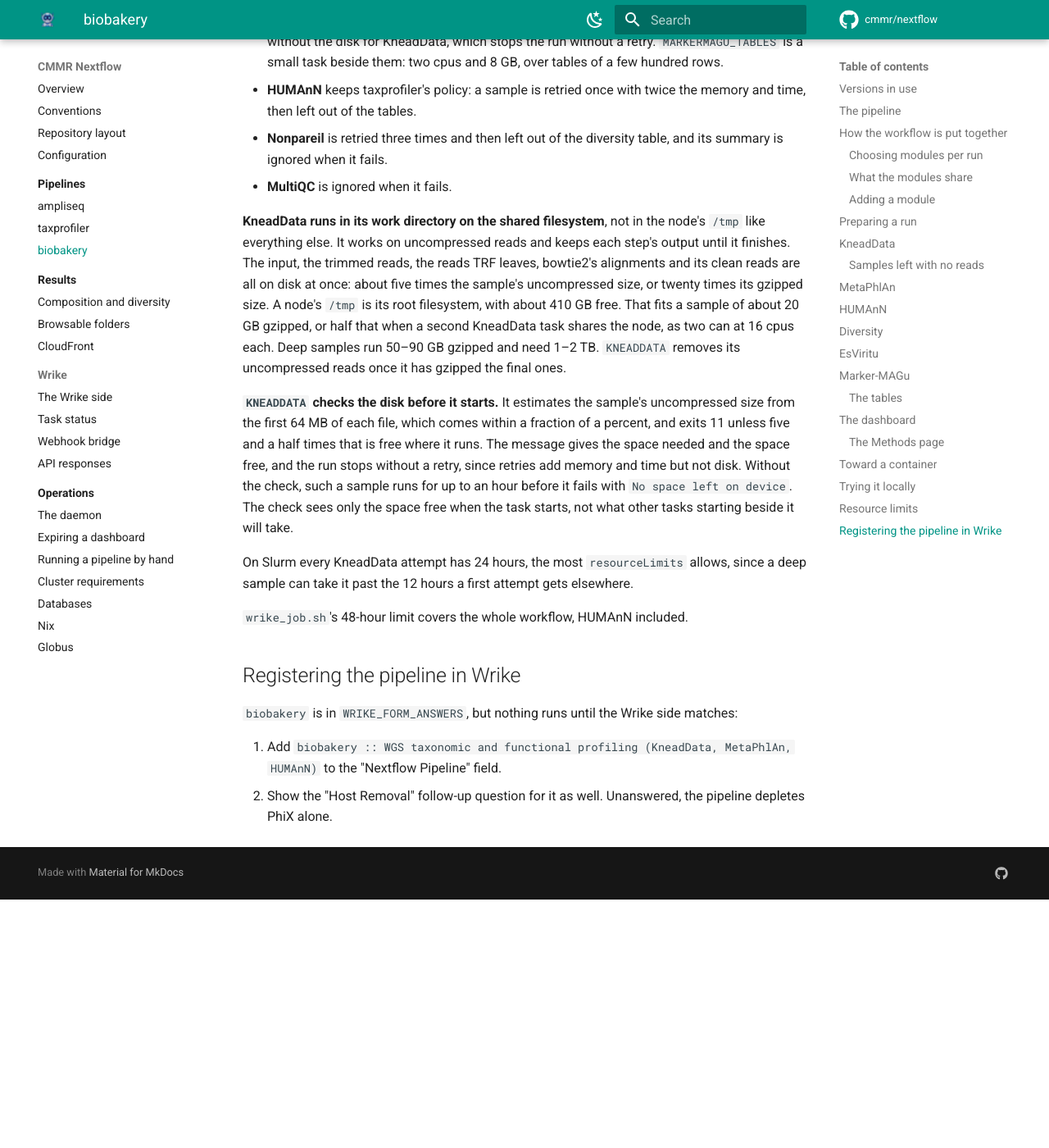
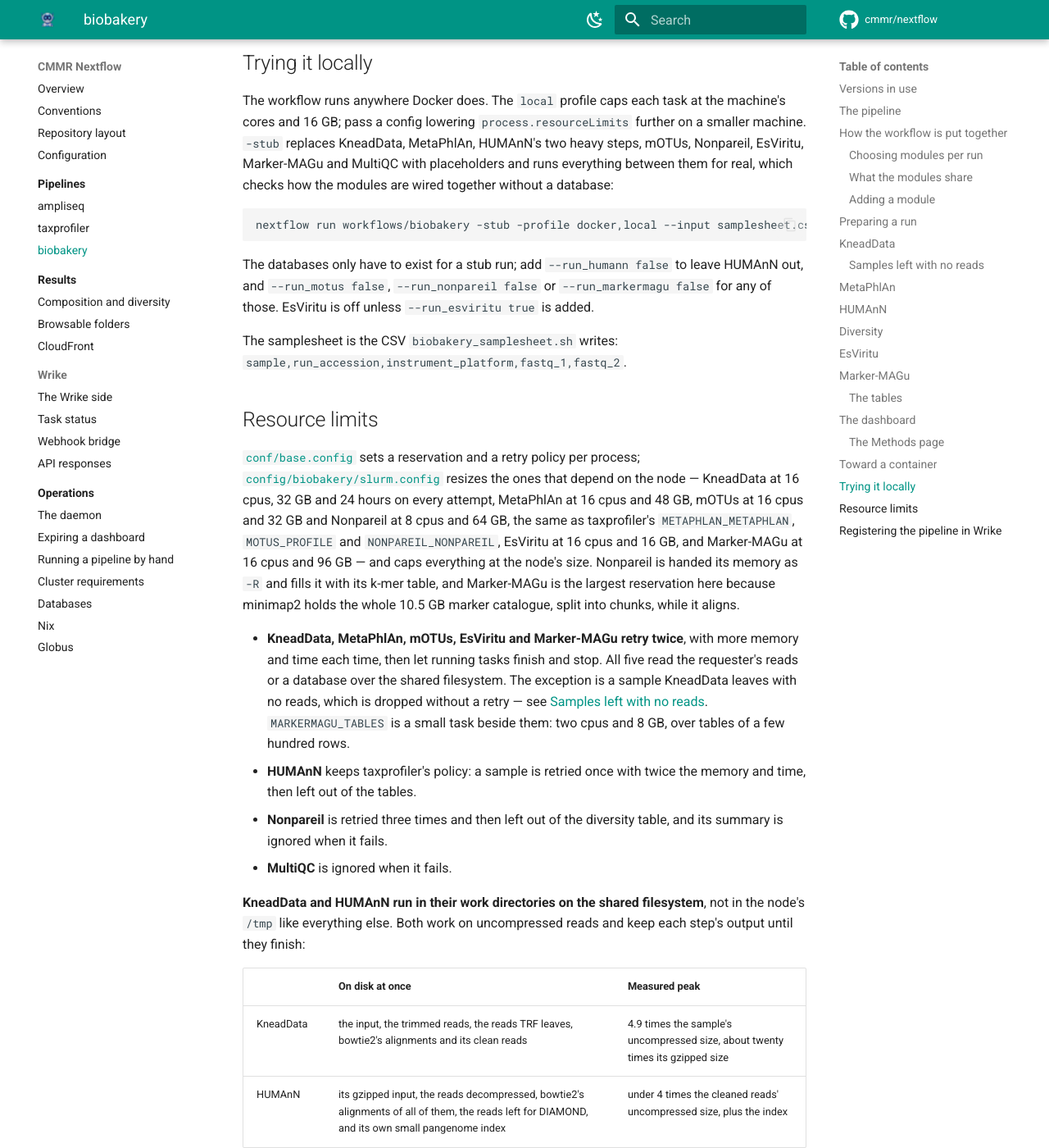
Before and after one commit to cmmr/nextflow, an MkDocs documentation site: the page built from docs/pipelines/biobakery.md, in a window 1280 px wide and 1400 px high, scrolled down 19940 px. Shown: the whole window at 82% size. Built offline with MkDocs 1.6.1 and Material for MkDocs 9.7.7, drawn with Linux system fonts in a browser that asks for light colours; comment, search, counter and statistics services are not loaded; before the commit the page ends 21037 px from its top, so only the background shows below that; some of the changed text lies outside the part shown.

Commit message:
Move biobakery's HUMAnN off node /tmp and check disk before staging
HUMAnN decompresses a sample's reads into its temporary folder and
writes bowtie2's alignments of all of them beside it, measured at 4.7
times its uncompressed input on its demo databases. Deep samples would
take it past the ~410 GB a node's /tmp has free, so HUMANN_PROFILE runs
in its work directory on the shared filesystem, as KNEADDATA does.

The disk check moves from the KNEADDATA task to the start of
pre-processing. biobakery_samplesheet.sh runs biobakery_disk_check.sh
before anything is staged into raw-sequences/. It estimates each read
file's uncompressed size from its first 16 MB and fails, with the space
needed and free, unless the run directory holds the reads recompressed
into raw-sequences/, KneadData's working space for every sample at once
and the cleaned reads, and GLOBUS_DIR holds the download, or their sum
when the two share a filesystem. KNEADDATA's exit 11 is gone.

Co-Authored-By: Claude Opus 5.5 <noreply@anthropic.com>

```diff
--- a/docs/pipelines/biobakery.md
+++ b/docs/pipelines/biobakery.md
@@ -238,6 +238,35 @@ needs is deleted.
 requester told why: KneadData, MetaPhlAn and HUMAnN are all short-read tools. The
 workflow checks again for anyone running it by hand, and skips such rows with a
 warning.
+
+**A run the disk cannot hold is refused before anything is staged.**
+[`biobakery_disk_check.sh`](../../scripts/biobakery_disk_check.sh) runs first. It
+reads the file list from the lab samplesheet and estimates each file's
+uncompressed size from how far its first 16 MB decompress. That estimate comes
+within a fraction of a percent. A `.bz2` file it cannot decompress is taken at
+4 to 1. It then adds up what the run will write:
+
+| Where | What | Estimate |
+| --- | --- | --- |
+| the run directory | reads that are not already gzipped, recompressed into `raw-sequences/` | a third of their uncompressed size |
+| | KneadData's working space, for every sample at once | 5.5 times each sample's uncompressed reads |
+| | the cleaned reads KneadData leaves for the steps after it | the size of the gzipped reads |
+| `GLOBUS_DIR` | the download, which holds every staged read again | the size of the gzipped reads |
+
+HUMAnN needs less room per read than KneadData, on reads KneadData has already
+cleaned. A sample's HUMAnN also never runs alongside its own KneadData, so the
+same room covers it. When the run directory and `GLOBUS_DIR` are on one
+filesystem, the two are added together.
+
+A run short of space on either filesystem fails with what it needs and what is
+free. The requester is told that nothing has been staged, and that the run can
+be resubmitted once space is freed. Every run logs the estimate in its job
+output, so a run that passes the check shows its margin as well.
+
+The check assumes the worst case: every sample's KneadData at its peak at once.
+It sees only the space free when the run starts, not what other runs starting
+beside it will take. A workflow run by hand skips it, since it is part of the
+pre-processing `wrike_job.sh` runs.
 
 
 ## KneadData
@@ -854,9 +883,8 @@ catalogue, split into chunks, while it aligns.
 - **KneadData, MetaPhlAn, mOTUs, EsViritu and Marker-MAGu retry twice**, with
   more memory and time each time, then let running tasks finish and stop. All
   five read the requester's reads or a database over the shared filesystem.
-  The exceptions are a sample KneadData leaves with no reads, which is dropped
-  without a retry — see [Samples left with no reads](#samples-left-with-no-reads)
-  — and one without the disk for KneadData, which stops the run without a retry.
+  The exception is a sample KneadData leaves with no reads, which is dropped
+  without a retry — see [Samples left with no reads](#samples-left-with-no-reads).
   `MARKERMAGU_TABLES` is a small task beside them: two cpus and 8 GB, over
   tables of a few hundred rows.
 - **HUMAnN** keeps taxprofiler's policy: a sample is retried once with twice the
@@ -865,25 +893,23 @@ catalogue, split into chunks, while it aligns.
   and its summary is ignored when it fails.
 - **MultiQC** is ignored when it fails.
 
-**KneadData runs in its work directory on the shared filesystem**, not in the
-node's `/tmp` like everything else. It works on uncompressed reads and keeps each
-step's output until it finishes. The input, the trimmed reads, the reads TRF
-leaves, bowtie2's alignments and its clean reads are all on disk at once: about
-five times the sample's uncompressed size, or twenty times its gzipped size. A
-node's `/tmp` is its root filesystem, with about 410 GB free. That fits a sample
-of about 20 GB gzipped, or half that when a second KneadData task shares the
-node, as two can at 16 cpus each. Deep samples run 50–90 GB gzipped and need
-1–2 TB. `KNEADDATA` removes its uncompressed reads once it has gzipped the final
-ones.
+**KneadData and HUMAnN run in their work directories on the shared filesystem**,
+not in the node's `/tmp` like everything else. Both work on uncompressed reads
+and keep each step's output until they finish:
 
-**`KNEADDATA` checks the disk before it starts.** It estimates the sample's
-uncompressed size from the first 64 MB of each file, which comes within a
-fraction of a percent, and exits 11 unless five and a half times that is free
-where it runs. The message gives the space needed and the space free, and the
-run stops without a retry, since retries add memory and time but not disk.
-Without the check, such a sample runs for up to an hour before it fails with
-`No space left on device`. The check sees only the space free when the task
-starts, not what other tasks starting beside it will take.
+| | On disk at once | Measured peak |
+| --- | --- | --- |
+| KneadData | the input, the trimmed reads, the reads TRF leaves, bowtie2's alignments and its clean reads | 4.9 times the sample's uncompressed size, about twenty times its gzipped size |
+| HUMAnN | its gzipped input, the reads decompressed, bowtie2's alignments of all of them, the reads left for DIAMOND, and its own small pangenome index | under 4 times the cleaned reads' uncompressed size, plus the index |
+
+A node's `/tmp` is its root filesystem, with about 410 GB free. That fits
+KneadData on a sample of about 20 GB gzipped, or half that when a second
+KneadData task shares the node, as two can at 16 cpus each. Deep samples run
+50–90 GB gzipped and need 1–2 TB. A sample too big for `/tmp` fails with
+`No space left on device` on every attempt, since retries add memory and time
+but not disk. `KNEADDATA` removes its uncompressed reads once it has gzipped the
+final ones, and HUMAnN its own with `--remove-temp-output`. The other modules read
+the cleaned reads gzipped, and copy them at most.
 
 On Slurm every KneadData attempt has 24 hours, the most `resourceLimits` allows,
 since a deep sample can take it past the 12 hours a first attempt gets elsewhere.
```
Also changed, not shown: other parts of docs/pipelines/biobakery.md (+1 -1 lines), docs/layout.md (+2 -0 lines), 5 other files.
